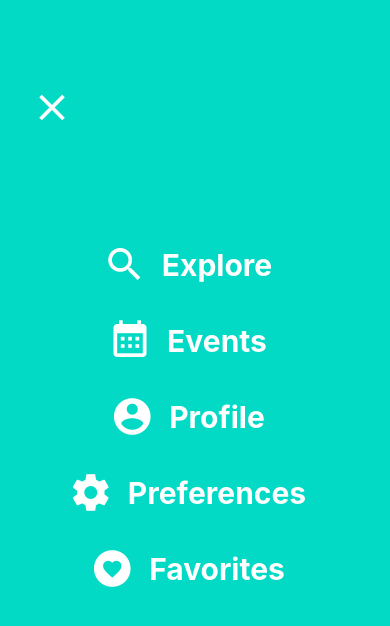
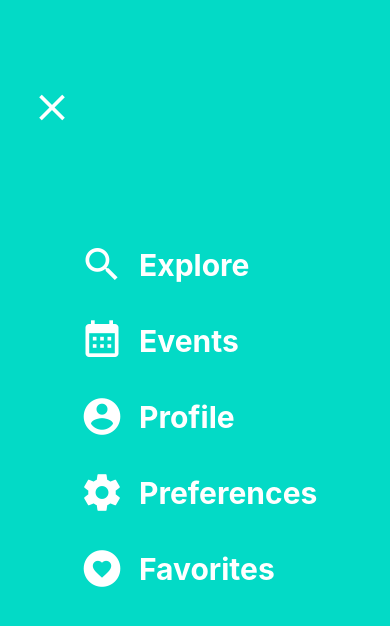
Before and after one commit to SebastianAlejos/Unitivity, a React Native app: screen /Menu in a window 390 px wide. Shown: the top 626 px of the page. Built offline with nearby package versions, Linux system fonts and the light colour scheme.

Commit message:
Fixed menu icon alignment

```diff
--- a/screens/Menu.tsx
+++ b/screens/Menu.tsx
@@ -11,6 +11,7 @@ type CompProps = {
 
 export default function Menu(props: CompProps) {
   return (
+    <>
     <View style={styles.container}>
         <Icon name='close' style={styles.icon} size={44} onPress={() =>{props.navigation.goBack()}}></Icon>
         <Pressable style={styles.pressable}  onPress={()=> props.navigation.navigate('Explore')}>
@@ -34,15 +35,17 @@ export default function Menu(props: CompProps) {
             <Text style={styles.text }>Favorites</Text>
         </Pressable>
     </View>
+    </>
   );
 }
 
 const styles = StyleSheet.create({
   container: {
-    flex: 1,
-    alignItems: 'center',
+    flex: 2,
+    alignItems: 'flex-start',
     justifyContent: 'center',
-    backgroundColor: '#03DAC6'
+    backgroundColor: '#03DAC6',
+    paddingLeft: 70
   },
   text:{
     color: '#FFFF',
```
